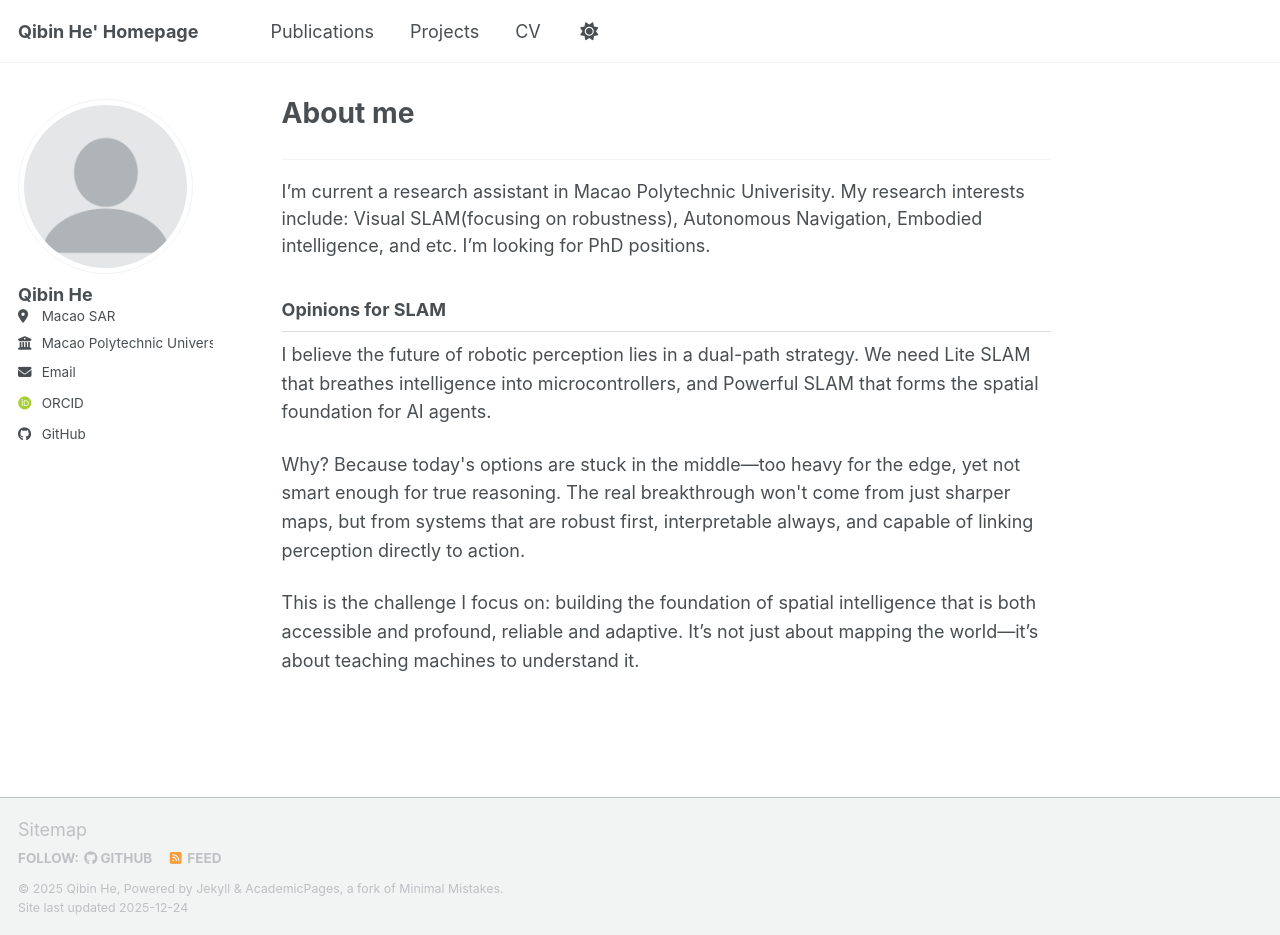
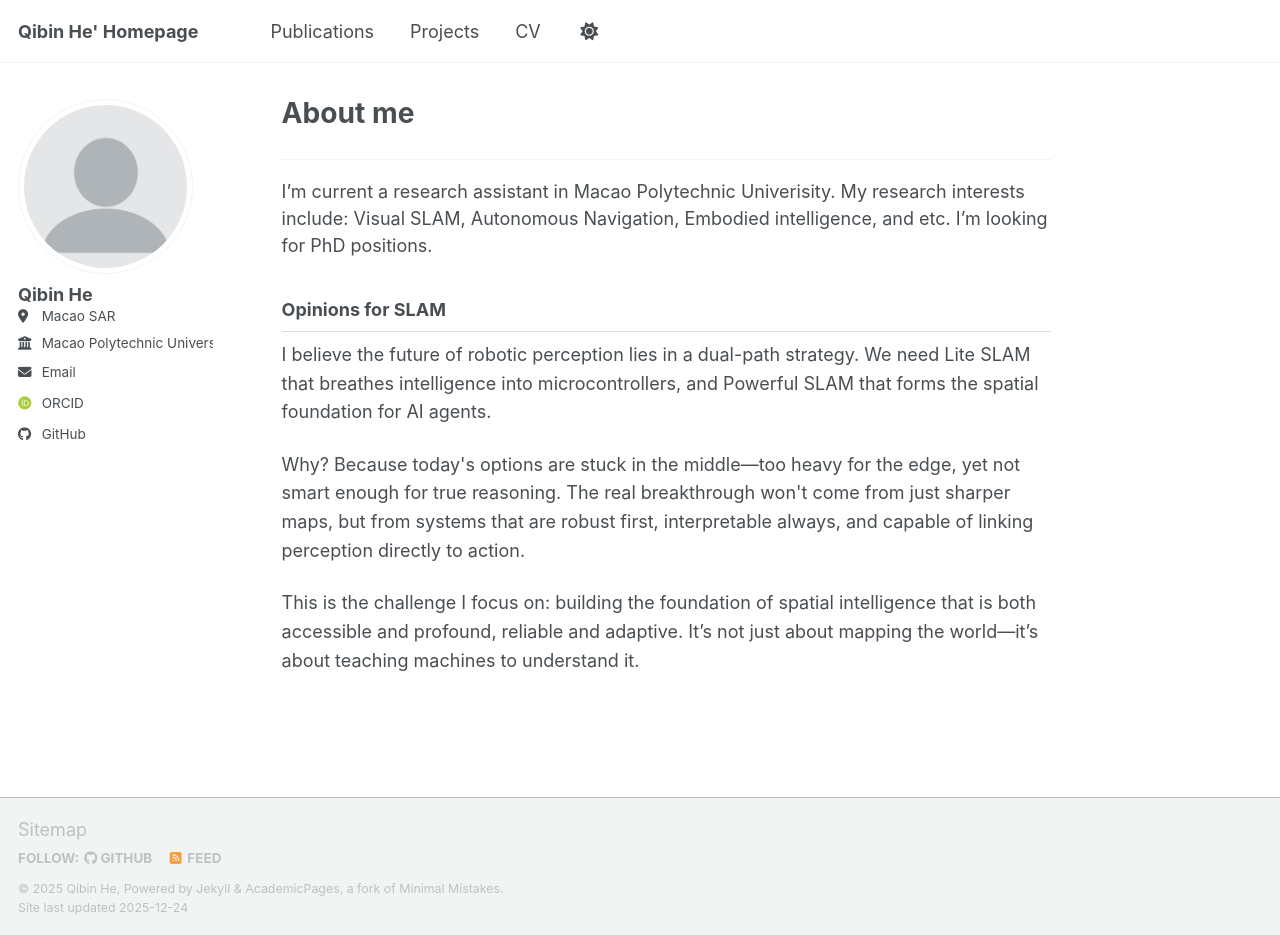
Before and after one commit to MECHA-HE/MECHA-HE.github.io, a Jekyll site: the page built from _pages/about.md, in a window 1280 px wide and 935 px high. Built offline with Jekyll 4.4.1, drawn with Linux system fonts in a browser that asks for light colours; some web fonts are replaced; a script bundle is joined from its source files by our own code; library files that are not in the unit come from our copies.

Commit message:
Update about.md

```diff
--- a/_pages/about.md
+++ b/_pages/about.md
@@ -9,7 +9,7 @@
 
 ------
 
-I'm current a research assistant in Macao Polytechnic Univerisity. My research interests include: Visual SLAM(focusing on robustness), Autonomous Navigation, Embodied intelligence, and etc. I'm looking for PhD positions.
+I'm current a research assistant in Macao Polytechnic Univerisity. My research interests include: Visual SLAM, Autonomous Navigation, Embodied intelligence, and etc. I'm looking for PhD positions.
 
 <div style="margin-top: 40px;">
 
```
